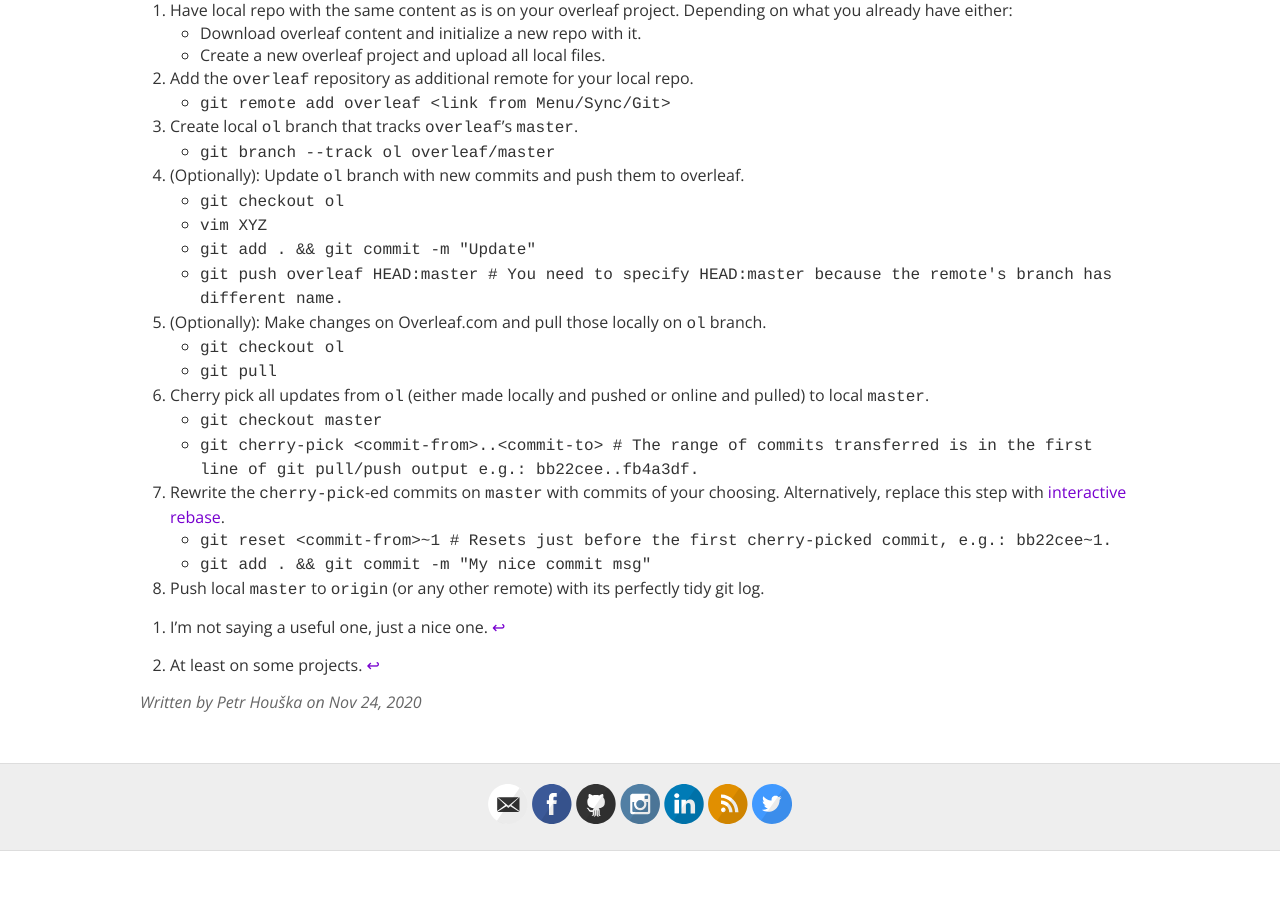
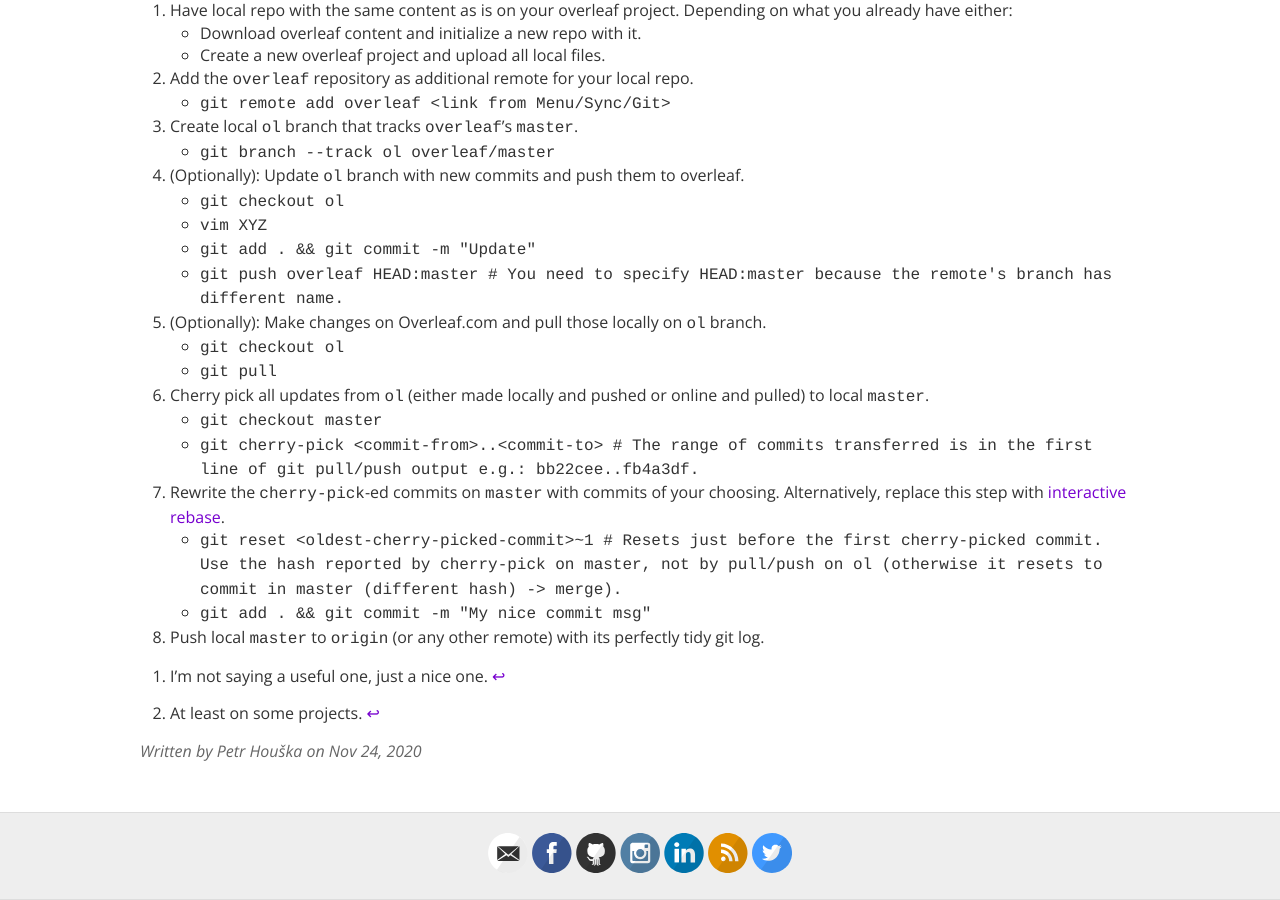
Before and after one commit to petrroll/devblog, a Jekyll site: the page built from _posts/2020-11-24-overleaf-how-to-maintain-separate-git-repo-with-nice-history.markdown, in a window 1280 px wide and 900 px high, scrolled down 614 px. Built offline with Jekyll 4.4.1, drawn with Linux system fonts in a browser that asks for light colours; comment, search, counter and statistics services are not loaded; before the commit the page ends 1465 px from its top, so only the background shows below that.

Commit message:
Fix Overleaf post.

```diff
--- a/_posts/2020-11-24-overleaf-how-to-maintain-separate-git-repo-with-nice-history.markdown
+++ b/_posts/2020-11-24-overleaf-how-to-maintain-separate-git-repo-with-nice-history.markdown
@@ -35,7 +35,7 @@ You can have a separate local branch `ol` that tracks overleaf's `master`, only
     - `git checkout master`
     - `git cherry-pick <commit-from>..<commit-to> # The range of commits transferred is in the first line of git pull/push output e.g.: bb22cee..fb4a3df.`
 6. Rewrite the `cherry-pick`-ed commits on `master` with commits of your choosing. Alternatively, replace this step with [interactive rebase](https://git-scm.com/book/en/v2/Git-Tools-Rewriting-History).
-    - `git reset <commit-from>~1 # Resets just before the first cherry-picked commit, e.g.: bb22cee~1.`
+    - `git reset <oldest-cherry-picked-commit>~1 # Resets just before the first cherry-picked commit. Use the hash reported by cherry-pick on master, not by pull/push on ol (otherwise it resets to commit in master (different hash) -> merge).`
     - `git add . && git commit -m "My nice commit msg"`
 7. Push local `master` to `origin` (or any other remote) with its perfectly tidy git log.
 
```
